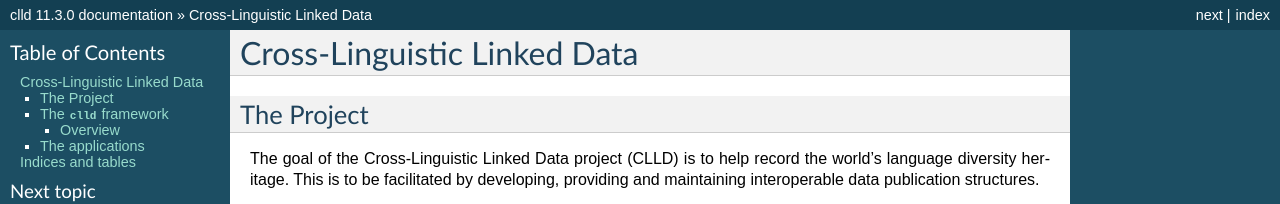
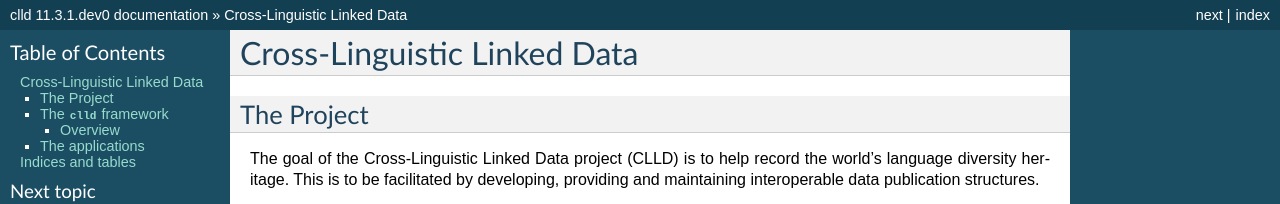
Before and after one commit to clld/clld, a Sphinx documentation site: the page built from docs/index.rst, in a window 1280 px wide and 900 px high. Shown: the top 204 px of the window. Built offline with Sphinx 7.4.7, drawn with Linux system fonts in a browser that asks for light colours; some of the changed text lies outside the part shown.

Commit message:
bump version for development

```diff
--- a/docs/conf.py
+++ b/docs/conf.py
@@ -55,10 +55,10 @@ copyright = 'Max Planck Society'
 # built documents.
 #
 # The full version, including alpha/beta/rc tags.
-release = '11.3.0'
+release = '11.3.1.dev0'
 
 # The short X.Y version.
-version = '11.3.0'
+version = '11.3.1.dev0'
 
 # The language for content autogenerated by Sphinx. Refer to documentation
 # for a list of supported languages.
--- a/setup.cfg
+++ b/setup.cfg
@@ -1,6 +1,6 @@
 [metadata]
 name = clld
-version = 11.3.0
+version = 11.3.1.dev0
 license = Apache 2.0
 license_files = LICENSE
 author = Robert Forkel
--- a/src/clld/__init__.py
+++ b/src/clld/__init__.py
@@ -3,7 +3,7 @@ import collections
 from clld.db.models import common
 from clld import interfaces
 
-__version__ = "11.3.0"
+__version__ = "11.3.1.dev0"
 
 
 class Resource(collections.namedtuple('Resource', 'name model interface with_index with_rdfdump')):
```
